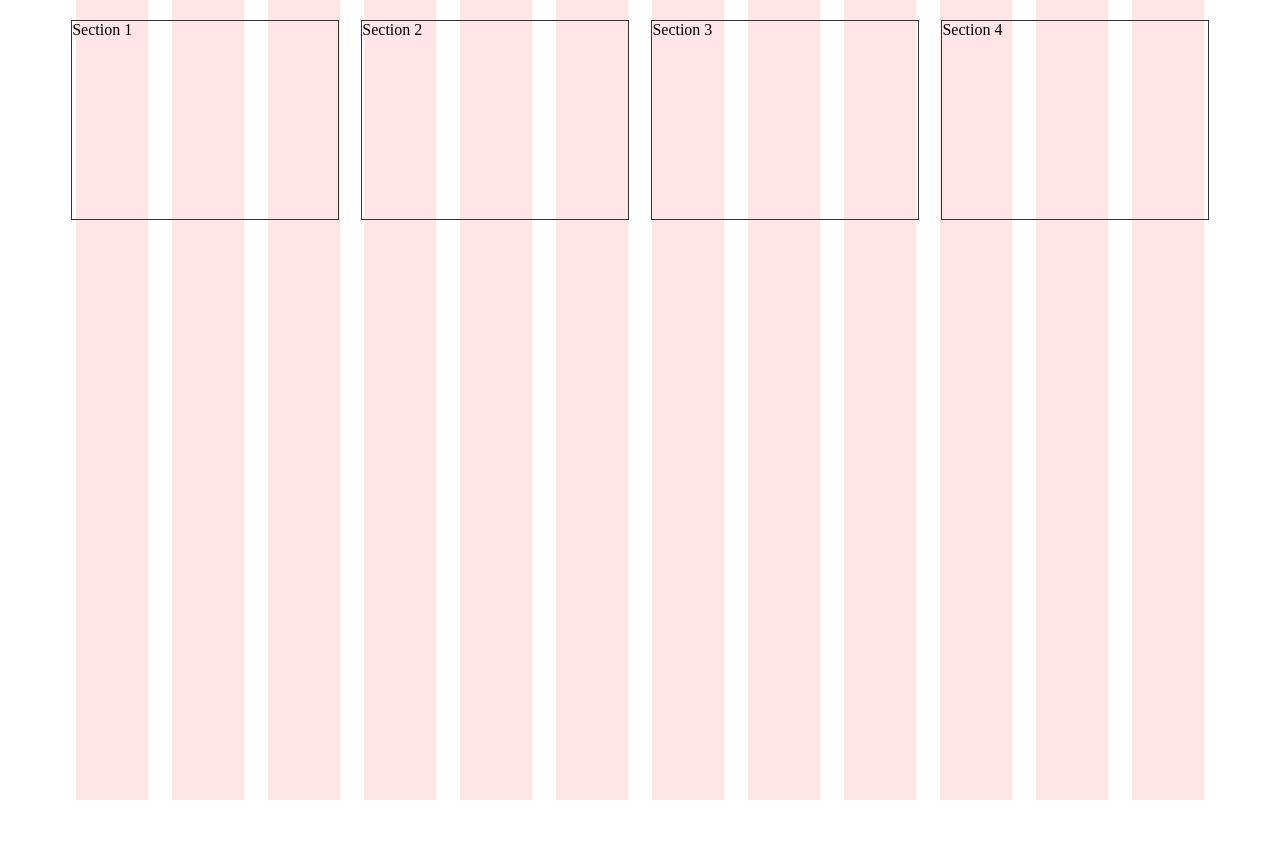
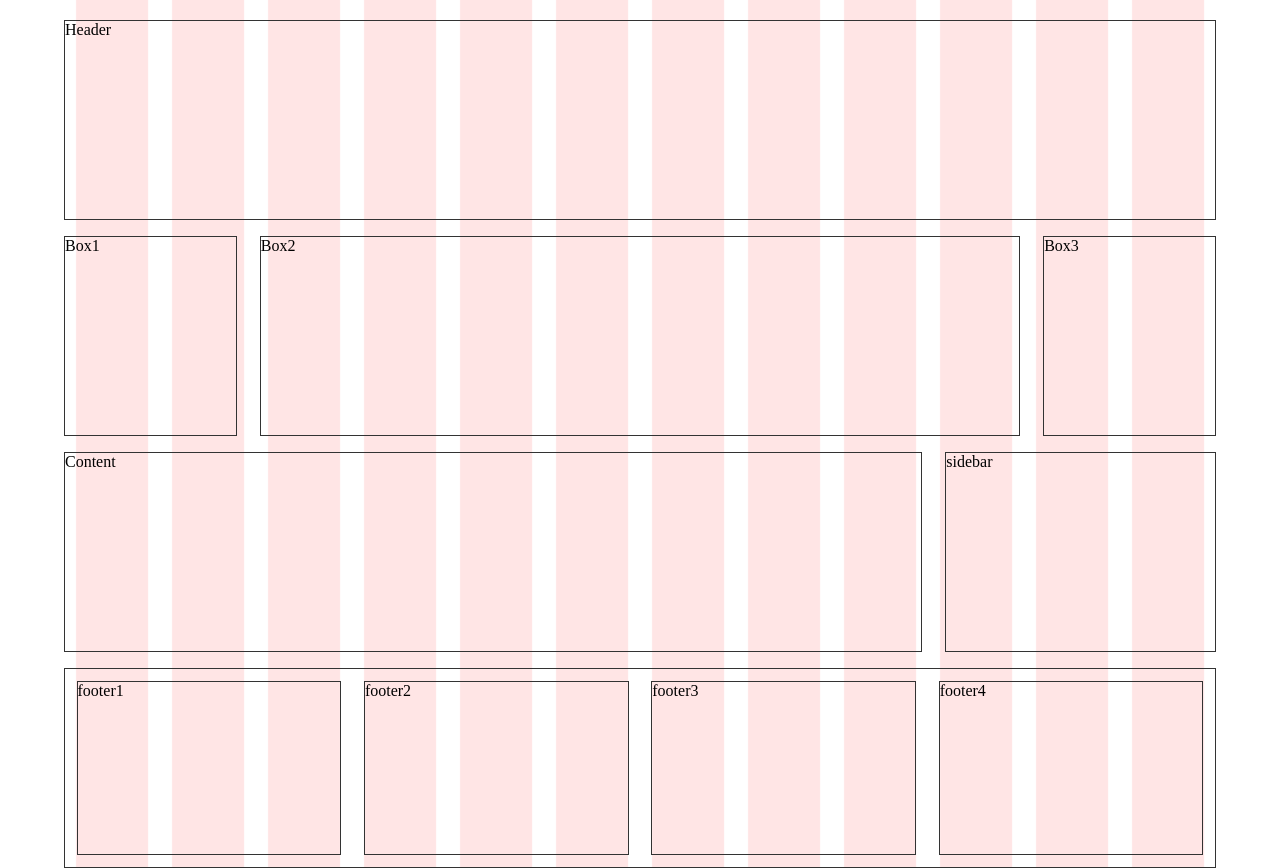
Before and after one commit to Henkeullen/CssGrids, a plain HTML site: page index.html in a window 1280 px wide. Before the commit the page ends 800 px from the top, so only its background shows below. Drawn offline with Linux system fonts and the light colour scheme.

Commit message:
Test, mobile responsive boxes.

```diff
--- a/index.html
+++ b/index.html
@@ -6,10 +6,18 @@
 </head>
 <body>
 	<main class="container">
-		<section class="section1">Section 1</section>
-		<section class="section2">Section 2</section>
-		<section class="section3">Section 3</section>
-		<section class="section4">Section 4</section>
+		<header class="header">Header</header>
+		<section class="section1">Box1</section>
+		<section class="section2">Box2</section>
+		<section class="section3">Box3</section>
+		<section class="content">Content</section>
+		<aside class="sidebar">sidebar</aside>
+		<footer class="footer">
+			<section class="footer1">footer1</section>
+			<section class="footer2">footer2</section>
+			<section class="footer3">footer3</section>
+			<section class="footer4">footer4</section>
+	</footer>
 	</main>
 </body>
 </html>
--- a/style.css
+++ b/style.css
@@ -1,34 +1,53 @@
-body {
-	background: url(12_col.gif) center top repeat-y;
-	background-size: 90%;
+body { /*Standard*/
+background: url(12_col.gif) center top repeat-y;
+background-size: 90%;
+box-sizing: border-box;
+margin:0;
+padding:0;
+}
+.header {grid-column: span 12;}
+.footer {grid-column: span 12; display: grid;grid-template-columns: repeat(12, 1fr);grid-gap: 2% 2%; padding:1%;}
+.container{
+	width: 90%;
+	height: 100vh;
+	margin: 20px auto;
+	display: grid;
+	grid-template-columns: repeat(12, 1fr);
+	grid-template-rows: repeat(4,25%);
+	grid-gap: 2% 2%;
+
+}
+.container > .header, section, .sidebar, footer {border: 1px solid #333;}
+/* wide-screen från 1200px och uppåt*/
+@media only screen and (min-width: 1200px){
+	.header{grid-column: span 12;}
+	.section1, .section3 {grid-column: span 2;}
+	.section2{ grid-column: span 8;}
+	.content{grid-column: span 9;}
+	.sidebar {grid-column: span 3;}
+	.footer {grid-column: span 12; display: grid;grid-template-columns: repeat(12, 1fr);grid-gap: 2% 2%; padding: ;}
+	.footer section{grid-column: span 3;}
 }
 
-section {
-	border: 1px solid #333;
+/* Mindre Desktop storlek mellan: 960px-1199px */
+@media only screen and (min-width: 960px) and (max-width: 1199px){
+	.container{grid-template-columns: repeat(12 , 1fr); grid-template-rows:repeat(4, 25%);}
+	.section1, .section3, .footer1, .footer2, .footer3, .footer4 {grid-column: span 3;}
+	.section2 {grid-column: span 6;}
+	.content {grid-column:span 8;}
+	.sidebar {grid-column: span 4;}
+}
+/* Mobilenheter upp till 786px i storlek*/
+@media screen and (max-width: 768px) {
+
+	.container {grid-template-columns: 1fr; grid-template-rows: repeat(6, 25%) 100%; }
+	.header, .section1, .section2, .section3, .sidebar, .content, .footer, .footer1, .footer2, .footer3, .footer4 {grid-column: span 1;}
+	.footer{grid-template-columns: 1fr; grid-template-rows: 4;}
 }
 
-.section1 {
-	grid-area: section1;
+/* Tablets från 768px-959 i storlek. */
+@media only screen and (min-width: 768px) and (max-width: 959px) {
+	.container {grid-template-rows: repeat(12, 1fr); grid-template-rows: repeat(4, 25%);}
+	.section1, .section2, .section3{ grid-column: span 4;}
+	.content, .sidebar, .footer1, .footer2, .footer3, .footer4{ grid-column: span 6;}
 }
-.section2 {
-	grid-area: section2;
-}
-.section3 {
-	grid-area: section3;
-}
-.section4 {
-	grid-area: section4;
-}
-
-.container {
-	width: 90%;
-	margin: 20px auto;
-	display: grid;
-	grid-template-columns: repeat(4, 1fr);
-	grid-template-rows: minmax(200px, 1fr);
-
-	grid-template-areas:
-		"section1 section2 section3 section4";
-
-	grid-gap: 2% 2%;
-}
```
